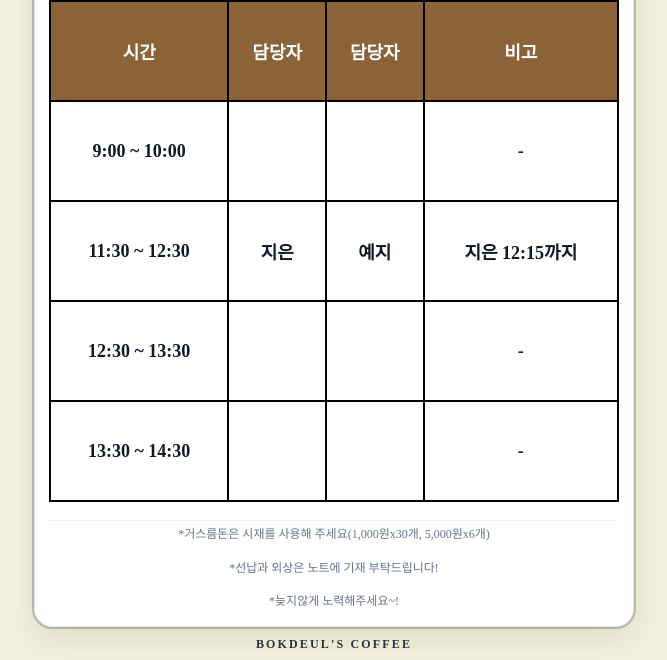
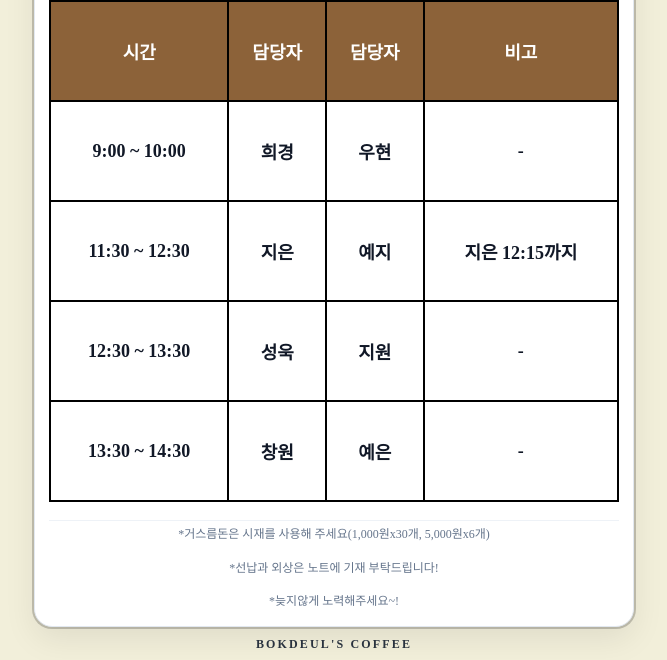
Before and after one commit to shin-seong-yuk/church_cafe_web, a plain HTML site: page 12_07.html in a window 1280 px wide. Shown: the part 171-831 px from the top of the page, without its empty margins (306-973 px from the left). Drawn offline with Linux system fonts and the light colour scheme.

Commit message:
update 8

```diff
--- a/12_07.html
+++ b/12_07.html
@@ -22,8 +22,8 @@
             </tr>
             <tr>
               <td>9:00 ~ 10:00</td>
-              <td></td>
-              <td></td>
+              <td>희경</td>
+              <td>우현</td>
               <td>-</td>
             </tr>
             <tr>
@@ -34,14 +34,14 @@
             </tr>
             <tr>
               <td>12:30 ~ 13:30</td>
-              <td></td>
-              <td></td>
+              <td>성욱</td>
+              <td>지원</td>
               <td>-</td>
             </tr>
             <tr>
               <td>13:30 ~ 14:30</td>
-              <td></td>
-              <td></td>
+              <td>창원</td>
+              <td>예은</td>
               <td>-</td>
             </tr>
           </tbody>
```
Also changed, not shown: 11_23.html (+6 -0 lines), 11_30.html (+1 -1 lines), 12_14.html (+6 -6 lines), 12_21.html (+6 -6 lines), 12_28.html (+6 -6 lines).
